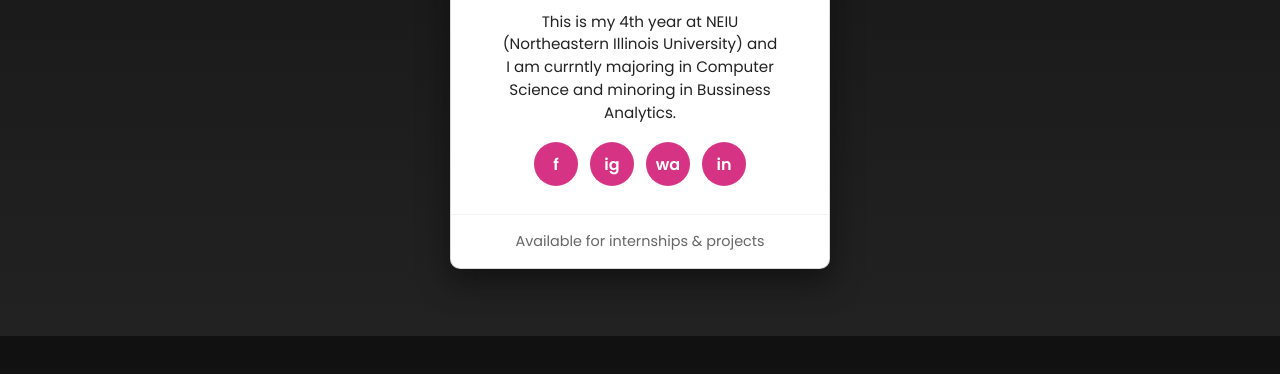
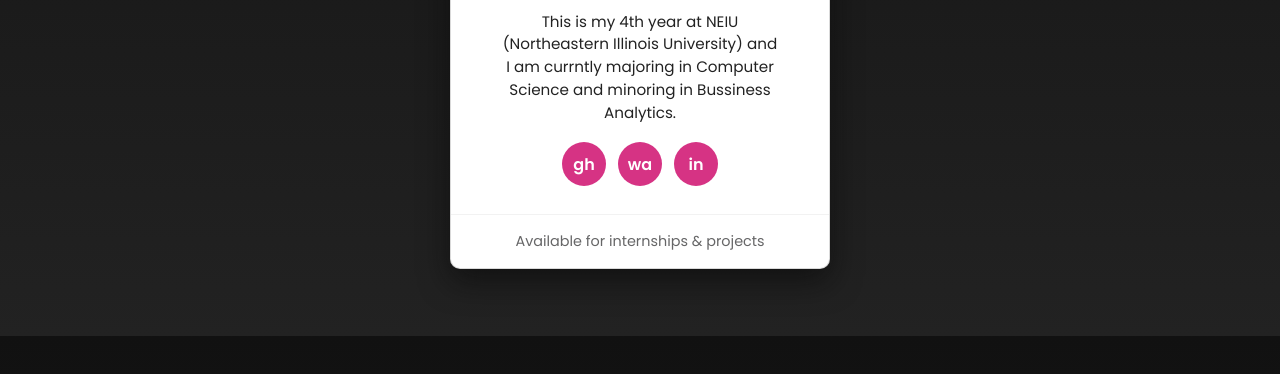
Before and after one commit to abkhan79/CS300-Assignment-1, a plain HTML site: page Profile_Card.html in a window 1280 px wide. Shown: the part 464-838 px from the top of the page. Drawn offline with Linux system fonts and the light colour scheme.

Commit message:
Enhance profile card with image, updated social links, and availability note

```diff
--- a/Profile_Card.html
+++ b/Profile_Card.html
@@ -1,40 +1,60 @@
 <!doctype html>
+<!-- Profile Card - Semantic HTML5 with responsive design -->
 <html lang="en">
 <head>
+	<!-- Meta tags for character encoding, viewport, and browser compatibility -->
 	<meta charset="utf-8" />
 	<meta name="viewport" content="width=device-width, initial-scale=1" />
 	<title>Aliya Khan — Profile Card</title>
+	<!-- Google Fonts: Poppins font family with multiple weights -->
 	<link href="https://fonts.googleapis.com/css2?family=Poppins:wght@300;400;600;700&display=swap" rel="stylesheet">
+	<!-- External stylesheet for all styling -->
 	<link rel="stylesheet" href="styles.css">
 </head>
 <body>
+	<!-- Main content container with max-width for responsive layout -->
 	<main class="page">
+		<!-- Profile card article with semantic structure -->
 		<article class="profile-card" role="region" aria-labelledby="profile-name">
+			<!-- Header section containing gradient banner and avatar image -->
 			<header class="card-header">
+				<!-- Gradient banner background -->
 				<div class="banner" aria-hidden="true"></div>
+				<!-- Avatar wrapper with circular profile image -->
 				<figure class="avatar-wrap">
+					<!-- Flower profile image with alt text for accessibility -->
 					<img class="avatar" src="https://images.unsplash.com/photo-1501004318641-b39e6451bec6?w=500&q=80&auto=format&fit=crop" alt="Flower image">
 				</figure>
 			</header>
 
+			<!-- Body section with name, role, bio, and social links -->
 			<section class="card-body">
+				<!-- Profile name with ID for accessibility reference -->
 				<h1 id="profile-name">Aliya Khan</h1>
+				<!-- User role/title -->
 				<h2 class="role">Computer Science Student</h2>
+				<!-- Bio description -->
 				<p class="bio">This is my 4th year at NEIU (Northeastern Illinois University) and I am currntly majoring in Computer Science and minoring in Bussiness Analytics.
 
                 </p>
 
+				<!-- Social media navigation links -->
 				<nav class="social" aria-label="Social links">
+					<!-- List of social media icon links -->
 					<ul>
-						<li><a href="#" aria-label="Facebook" class="social-link">f</a></li>
-						<li><a href="#" aria-label="Instagram" class="social-link">ig</a></li>
+						<!-- GitHub link -->
+						<li><a href="#" aria-label="GitHub" class="social-link">gh</a></li>
+						<!-- WhatsApp link -->
 						<li><a href="#" aria-label="WhatsApp" class="social-link">wa</a></li>
+						<!-- LinkedIn link -->
 						<li><a href="#" aria-label="LinkedIn" class="social-link">in</a></li>
 					</ul>
 				</nav>
 			</section>
 
+			<!-- Footer section with status note -->
 			<footer class="card-footer">
+				<!-- Availability status message -->
 				<p class="note">Available for internships &amp; projects</p>
 			</footer>
 		</article>
```
